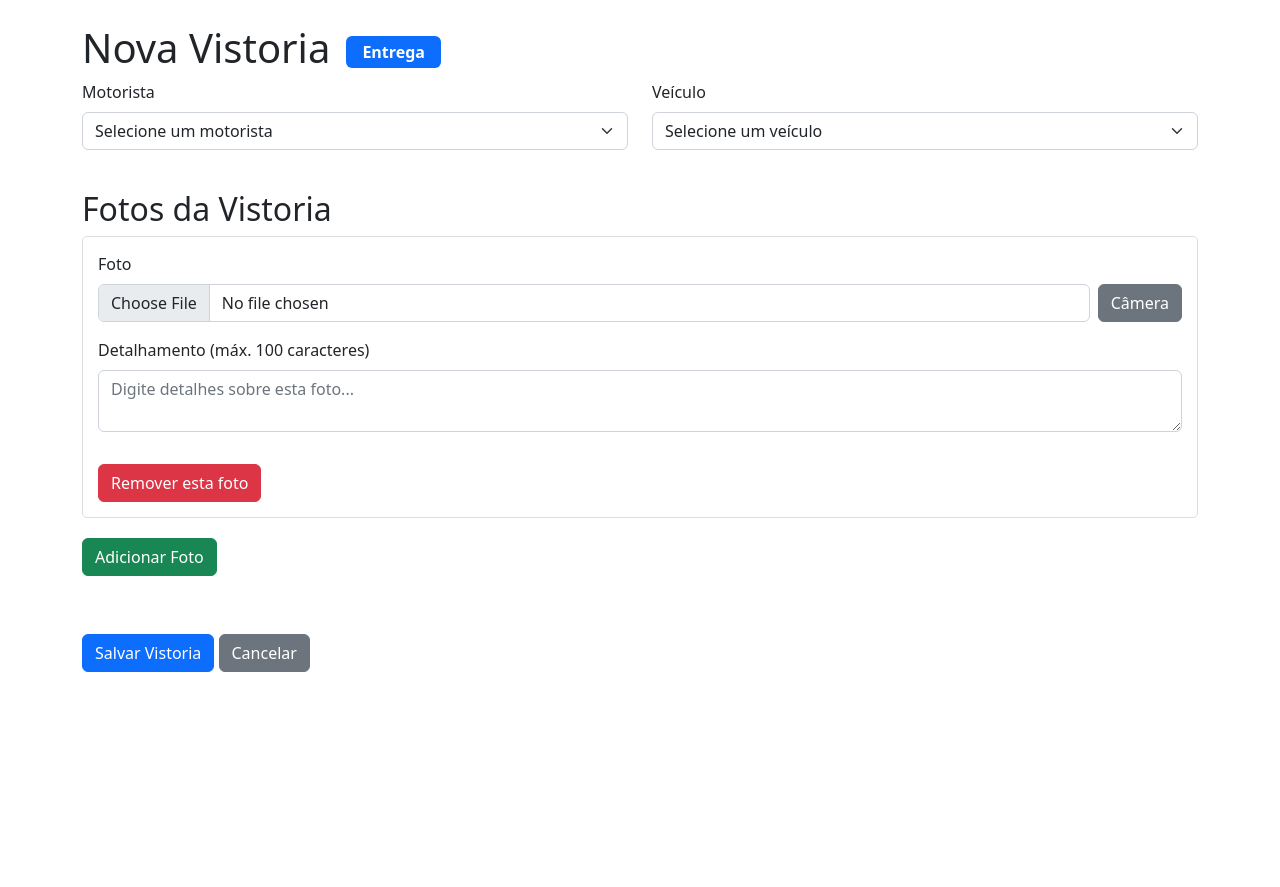
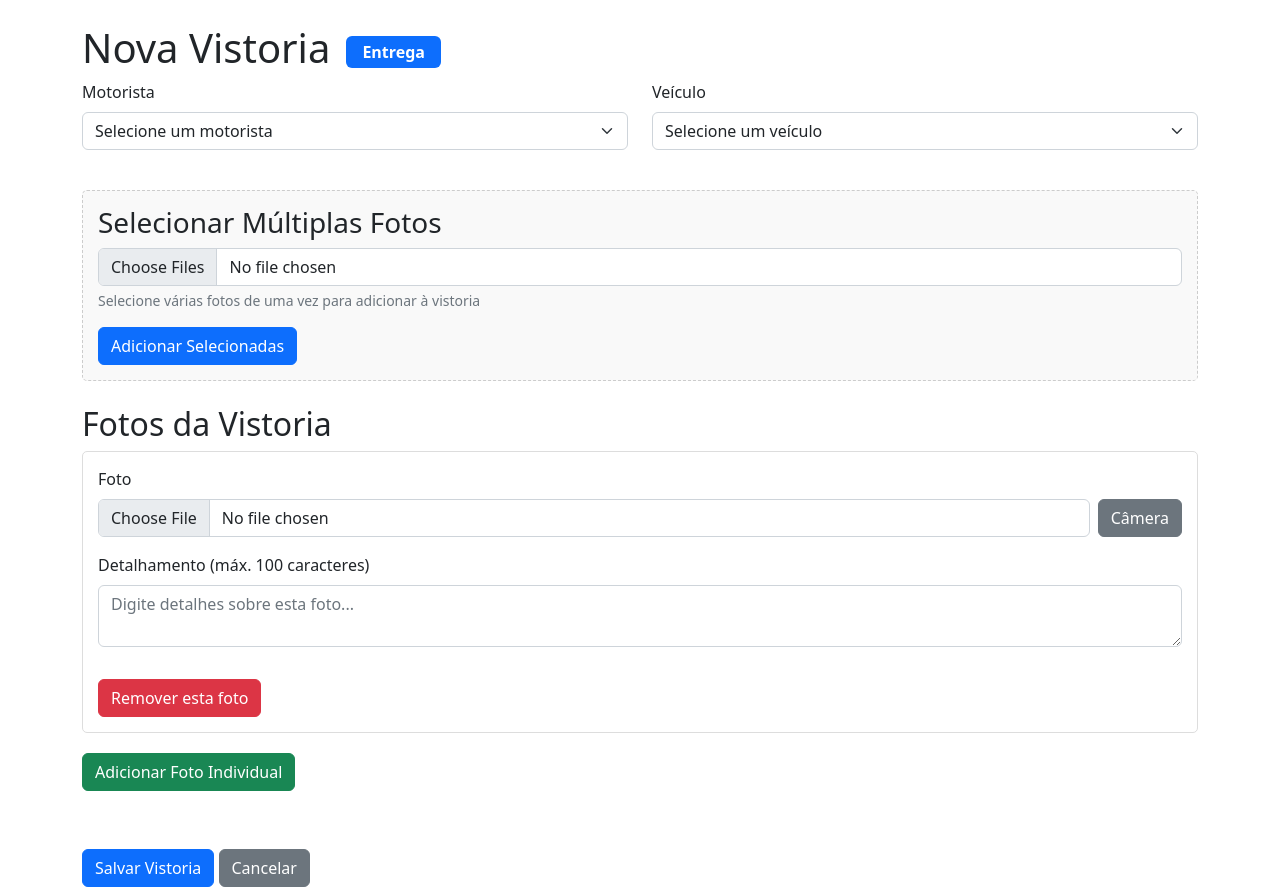
Before and after one commit to ecmsistemasdev/sot_vistoria, a Flask app: page /nova_vistoria in a window 1280 px wide. Before the commit the page ends 672 px from the top, so only its background shows below. Run offline with Flask 3, Linux system fonts and the light colour scheme; data that the repository does not hold is empty; some libraries are stand-ins or nearby versions.

Commit message:
Update nova_vistoria.html

```diff
--- a/templates/nova_vistoria.html
+++ b/templates/nova_vistoria.html
@@ -48,6 +48,13 @@
             font-size: 1rem;
             padding: 0.5rem 1rem;
             margin-left: 1rem;
+        }
+        #multi-foto-container {
+            margin-bottom: 20px;
+            padding: 15px;
+            border: 1px dashed #ccc;
+            border-radius: 5px;
+            background-color: #f9f9f9;
         }
     </style>
 </head>
@@ -103,13 +110,22 @@
                 </div>
             </div>
 
+            <div id="multi-foto-container" class="mb-4">
+                <h3>Selecionar Múltiplas Fotos</h3>
+                <div class="mb-3">
+                    <input type="file" class="form-control" id="multi-foto-input" accept="image/*" multiple>
+                    <div class="form-text">Selecione várias fotos de uma vez para adicionar à vistoria</div>
+                </div>
+                <button type="button" class="btn btn-primary" id="adicionar-multi-fotos">Adicionar Selecionadas</button>
+            </div>
+
             <h2>Fotos da Vistoria</h2>
             <div id="fotos-container">
                 <!-- Aqui serão adicionados os itens de foto dinamicamente -->
             </div>
 
             <button type="button" class="btn btn-success mb-4" id="addFotoBtn">
-                <i class="bi bi-plus-circle"></i> Adicionar Foto
+                <i class="bi bi-plus-circle"></i> Adicionar Foto Individual
             </button>
 
             <div class="camera-container" id="camera-container">
@@ -148,11 +164,6 @@
                 <textarea class="form-control" name="detalhamentos[]" maxlength="100" rows="2" placeholder="Digite detalhes sobre esta foto..."></textarea>
             </div>
 
-            <div class="camera-buttons foto-buttons" style="display: none;">
-                <button type="button" class="btn btn-success salvar-foto-btn">Salvar Foto</button>
-                <button type="button" class="btn btn-danger descartar-foto-btn">Descartar</button>
-            </div>
-
             <button type="button" class="btn btn-danger mt-3 remover-foto-btn">Remover esta foto</button>
         </div>
     </template>
@@ -178,6 +189,40 @@
             adicionarNovaFoto();
         });
 
+        // Botão para adicionar múltiplas fotos
+        document.getElementById('adicionar-multi-fotos').addEventListener('click', function() {
+            const multiInput = document.getElementById('multi-foto-input');
+            const files = multiInput.files;
+
+            if (files.length === 0) {
+                alert('Selecione pelo menos uma foto para adicionar');
+                return;
+            }
+
+            // Para cada arquivo selecionado, criar um novo item de foto
+            for (let i = 0; i < files.length; i++) {
+                const file = files[i];
+                const fotoItem = adicionarNovaFoto();
+
+                // Atribuir o arquivo ao input de arquivo
+                const dataTransfer = new DataTransfer();
+                dataTransfer.items.add(file);
+                fotoItem.querySelector('.foto-input').files = dataTransfer.files;
+
+                // Mostrar preview da imagem
+                const reader = new FileReader();
+                reader.onload = function(e) {
+                    const preview = fotoItem.querySelector('.preview-image');
+                    preview.src = e.target.result;
+                    preview.style.display = 'block';
+                }
+                reader.readAsDataURL(file);
+            }
+
+            // Limpar o input de múltiplas fotos
+            multiInput.value = '';
+        });
+
         // Função para adicionar nova foto
         function adicionarNovaFoto() {
             const fotoItem = document.importNode(fotoTemplate.content, true).firstElementChild;
@@ -194,7 +239,6 @@
                         const preview = fotoItem.querySelector('.preview-image');
                         preview.src = e.target.result;
                         preview.style.display = 'block';
-                        fotoItem.querySelector('.foto-buttons').style.display = 'flex';
                     }
                     reader.readAsDataURL(file);
                 }
@@ -206,18 +250,6 @@
                 usarCamera(fotoItem);
             });
 
-            // Configurar botão de salvar foto
-            const salvarFotoBtn = fotoItem.querySelector('.salvar-foto-btn');
-            salvarFotoBtn.addEventListener('click', function() {
-                salvarFoto(fotoItem);
-            });
-
-            // Configurar botão de descartar foto
-            const descartarFotoBtn = fotoItem.querySelector('.descartar-foto-btn');
-            descartarFotoBtn.addEventListener('click', function() {
-                descartarFoto(fotoItem);
-            });
-
             // Configurar botão de remover foto
             const removerFotoBtn = fotoItem.querySelector('.remover-foto-btn');
             removerFotoBtn.addEventListener('click', function() {
@@ -227,6 +259,8 @@
                     alert('Pelo menos uma foto é obrigatória para a vistoria.');
                 }
             });
+
+            return fotoItem;
         }
 
         // Função para abrir a câmera
@@ -263,8 +297,15 @@
             preview.src = imageData;
             preview.style.display = 'block';
 
-            // Mostrar botões de salvar/descartar
-            currentFotoItem.querySelector('.foto-buttons').style.display = 'flex';
+            // Converter a imagem para um arquivo e atribuir ao input
+            fetch(imageData)
+                .then(res => res.blob())
+                .then(blob => {
+                    const file = new File([blob], `camera_${Date.now()}.jpg`, { type: 'image/jpeg' });
+                    const dataTransfer = new DataTransfer();
+                    dataTransfer.items.add(file);
+                    currentFotoItem.querySelector('.foto-input').files = dataTransfer.files;
+                });
 
             // Fechar câmera
             fecharCamera();
@@ -279,53 +320,6 @@
                 video.style.display = 'none';
                 document.getElementById('main-camera-buttons').style.display = 'none';
             }
-        }
-
-        // Função para salvar a foto
-        function salvarFoto(fotoItem) {
-            const preview = fotoItem.querySelector('.preview-image');
-            const imageData = preview.src;
-
-            // Enviar a foto para o servidor
-            fetch('/salvar_foto', {
-                method: 'POST',
-                headers: {
-                    'Content-Type': 'application/json',
-                },
-                body: JSON.stringify({
-                    image_data: imageData
-                })
-            })
-            .then(response => response.json())
-            .then(data => {
-                if (data.success) {
-                    // Criar um arquivo para o input file
-                    const dataTransfer = new DataTransfer();
-                    fetch(imageData)
-                        .then(res => res.blob())
-                        .then(blob => {
-                            const file = new File([blob], data.filename, { type: 'image/jpeg' });
-                            dataTransfer.items.add(file);
-                            fotoItem.querySelector('.foto-input').files = dataTransfer.files;
-                            alert('Foto salva com sucesso!');
-                        });
-                } else {
-                    alert('Erro ao salvar foto: ' + data.error);
-                }
-            })
-            .catch(error => {
-                console.error('Erro:', error);
-                alert('Erro ao salvar foto.');
-            });
-        }
-
-        // Função para descartar a foto
-        function descartarFoto(fotoItem) {
-            const preview = fotoItem.querySelector('.preview-image');
-            preview.src = '';
-            preview.style.display = 'none';
-            fotoItem.querySelector('.foto-buttons').style.display = 'none';
-            fotoItem.querySelector('.foto-input').value = '';
         }
 
         // Validação do formulário antes de enviar
```
